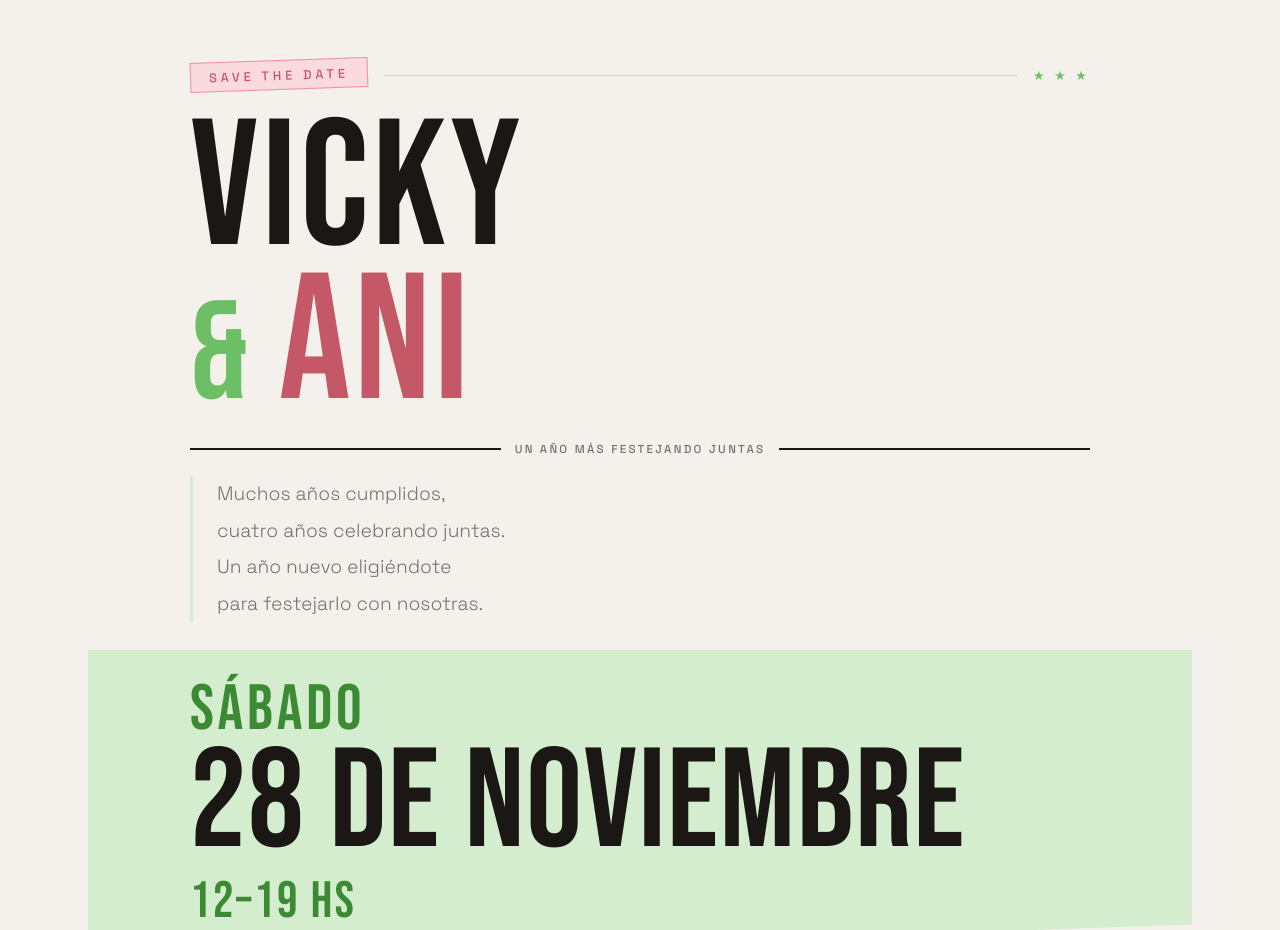
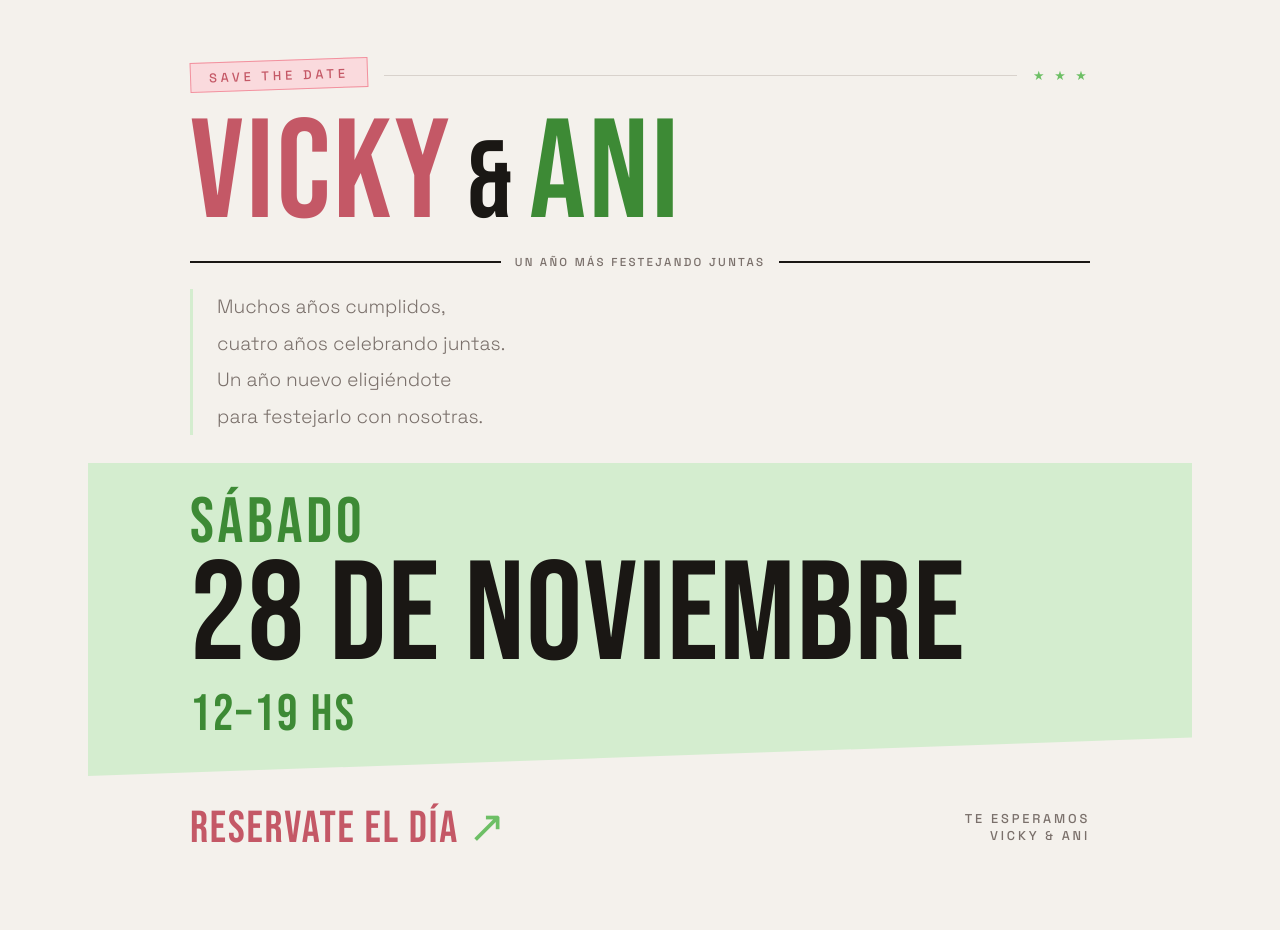
Before and after one commit to valentinagn/cumple-vicky-ani, a plain HTML site: page index.html in a window 1280 px wide. Shown: the top 930 px of the page. Drawn offline with Linux system fonts and the light colour scheme.

```diff
--- a/index.html
+++ b/index.html
@@ -79,24 +79,20 @@
     /* ── NAMES ── */
     .names {
       font-family: 'Bebas Neue', sans-serif;
-      font-size: clamp(5rem, 14vw, 12rem);
+      font-size: clamp(4rem, 11vw, 9rem);
       line-height: 0.86;
-      color: var(--black);
       letter-spacing: 0.02em;
       margin-bottom: clamp(16px, 2.5vh, 28px);
-    }
-    .names .row-2 {
       display: flex;
       align-items: baseline;
-      gap: 0.15em;
+      gap: 0.1em;
     }
+    .names .name-vicky { color: var(--pink-dark); }
     .names .amp {
-      color: var(--green);
+      color: var(--black);
       font-size: 0.78em;
     }
-    .names .name-2 {
-      color: var(--pink-dark);
-    }
+    .names .name-ani { color: var(--green-dark); }
 
     /* ── RULE ── */
     .rule {
@@ -262,12 +258,11 @@
       <span class="badge-stars">★ ★ ★</span>
     </div>
 
-    <!-- Names — same size -->
+    <!-- Names — una línea, Vicky rosa, Ani verde -->
     <div class="names">
-      <div>VICKY</div>
-      <div class="row-2">
-        <span class="amp">&</span><span class="name-2">ANI</span>
-      </div>
+      <span class="name-vicky">VICKY</span>
+      <span class="amp">&</span>
+      <span class="name-ani">ANI</span>
     </div>
 
     <!-- Rule -->
```
